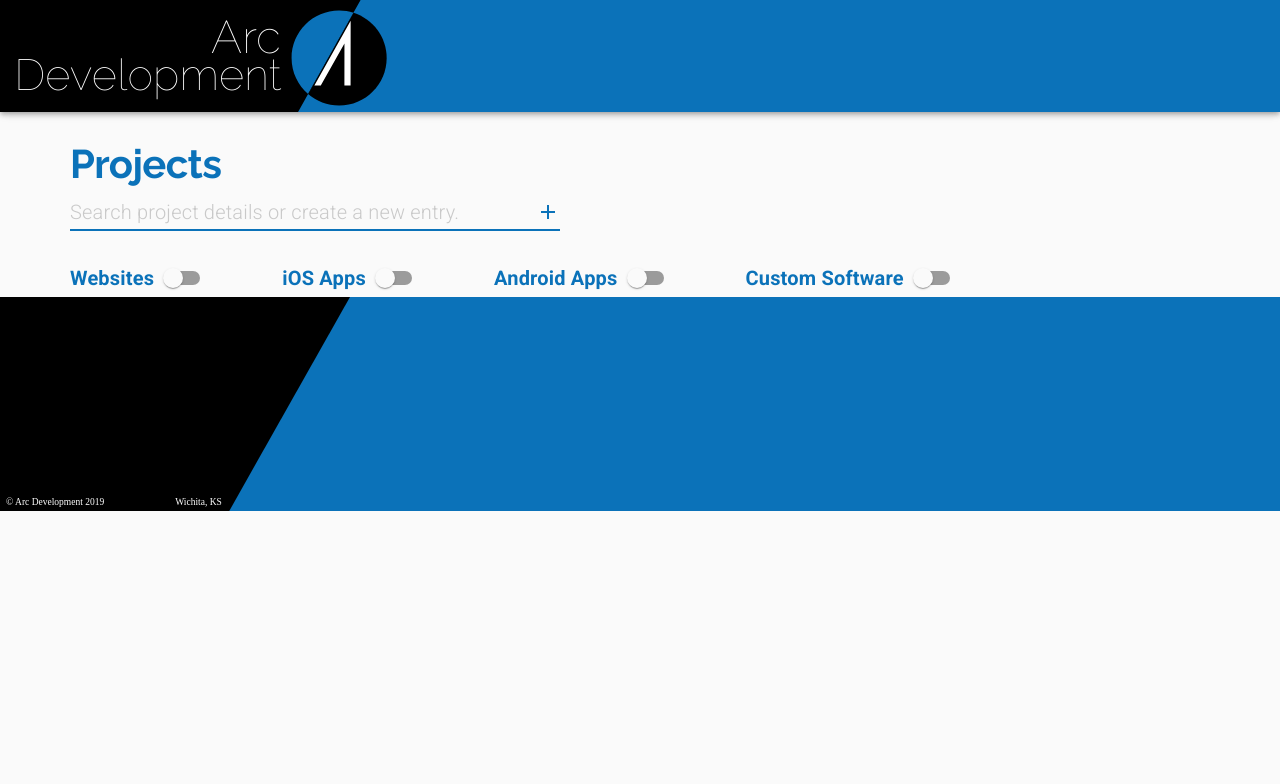
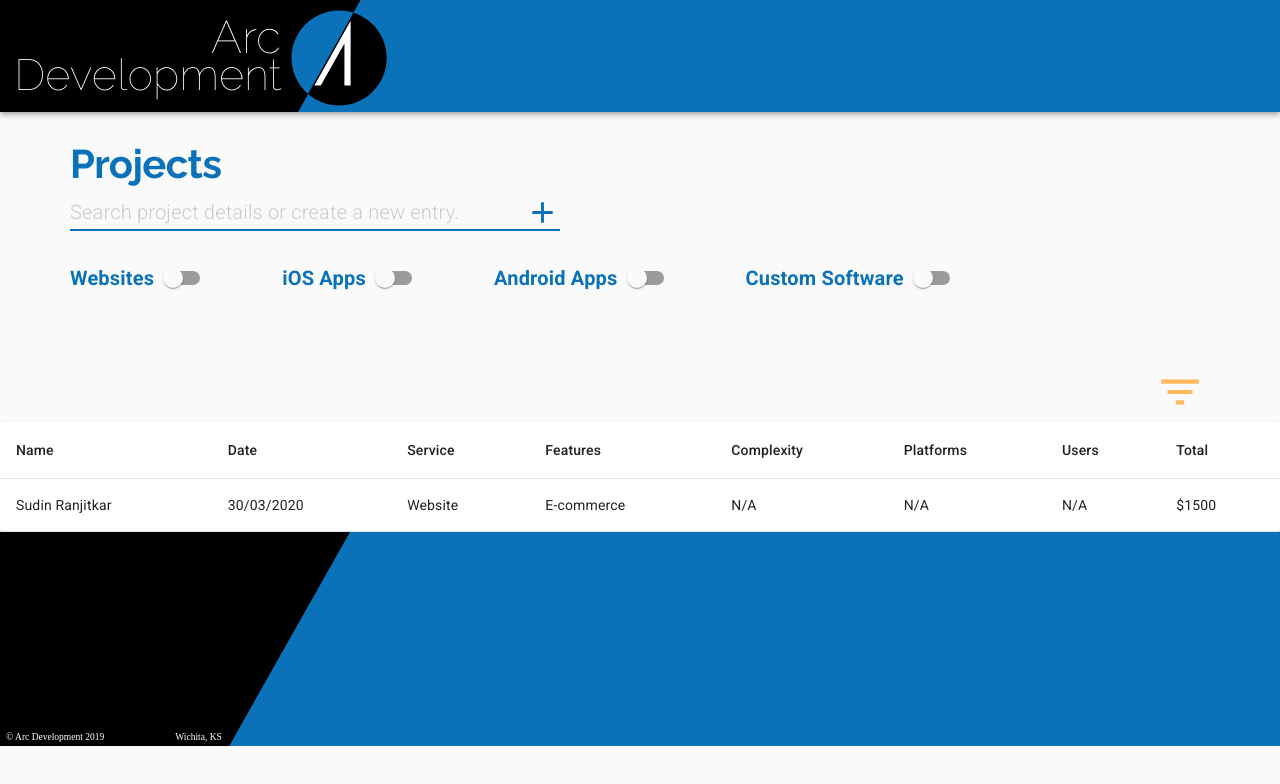
Before and after one commit to sudeen/project-management-nextjs, a Next.js app: page / in a window 1280 px wide. Shown: the top 784 px of the page. Built offline with nearby package versions, Linux system fonts and the light colour scheme.

Commit message:
table component added

```diff
--- a/pages/index.js
+++ b/pages/index.js
@@ -8,12 +8,45 @@
 import Switch from "@material-ui/core/Switch";
 import FormGroup from "@material-ui/core/FormGroup";
 import FormControlLabel from "@material-ui/core/FormControlLabel";
+import Table from "@material-ui/core/Table";
+import TableBody from "@material-ui/core/TableBody";
+import TableCell from "@material-ui/core/TableCell";
+import TableContainer from "@material-ui/core/TableContainer";
+import TableHead from "@material-ui/core/TableHead";
+import TableRow from "@material-ui/core/TableRow";
+import Paper from "@material-ui/core/Paper";
+import FilterListIcon from "@material-ui/icons/FilterList";
 
 const useStyles = makeStyles(theme => ({}));
+
+function createData(
+  name,
+  date,
+  service,
+  features,
+  complexity,
+  platforms,
+  users,
+  total
+) {
+  return { name, date, service, features, complexity, platforms, users, total };
+}
 
 export default function ProjectManager() {
   const classes = useStyles();
   const theme = useTheme();
+  const [rows, setRows] = useState([
+    createData(
+      "Sudin Ranjitkar",
+      "30/03/2020",
+      "Website",
+      "E-commerce",
+      "N/A",
+      "N/A",
+      "N/A",
+      "$1500"
+    ),
+  ]);
 
   const [websiteChecked, setWebsiteChecked] = useState(false);
   const [iOSChecked, setiOSChecked] = useState(false);
@@ -33,7 +66,7 @@
           InputProps={{
             endAdornment: (
               <InputAdornment position="end">
-                <AddIcon color="primary" />
+                <AddIcon color="primary" style={{ fontSize: 35 }} />
               </InputAdornment>
             ),
           }}
@@ -91,6 +124,44 @@
           />
         </FormGroup>
       </Grid>
+      {/* Table block */}
+      <Grid item container justify="flex-end" style={{ marginTop: "5em" }}>
+        <Grid item style={{ marginRight: 75 }}>
+          <FilterListIcon color="secondary" style={{ fontSize: 50 }} />
+        </Grid>
+      </Grid>
+      <Grid item>
+        <TableContainer component={Paper}>
+          <Table>
+            <TableHead>
+              <TableRow>
+                <TableCell>Name</TableCell>
+                <TableCell>Date</TableCell>
+                <TableCell>Service</TableCell>
+                <TableCell>Features</TableCell>
+                <TableCell>Complexity</TableCell>
+                <TableCell>Platforms</TableCell>
+                <TableCell>Users</TableCell>
+                <TableCell>Total</TableCell>
+              </TableRow>
+            </TableHead>
+            <TableBody>
+              {rows.map((row, index) => (
+                <TableRow key={index}>
+                  <TableCell>{row.name}</TableCell>
+                  <TableCell>{row.date}</TableCell>
+                  <TableCell>{row.service}</TableCell>
+                  <TableCell>{row.features}</TableCell>
+                  <TableCell>{row.complexity}</TableCell>
+                  <TableCell>{row.platforms}</TableCell>
+                  <TableCell>{row.users}</TableCell>
+                  <TableCell>{row.total}</TableCell>
+                </TableRow>
+              ))}
+            </TableBody>
+          </Table>
+        </TableContainer>
+      </Grid>
     </Grid>
   );
 }
```
